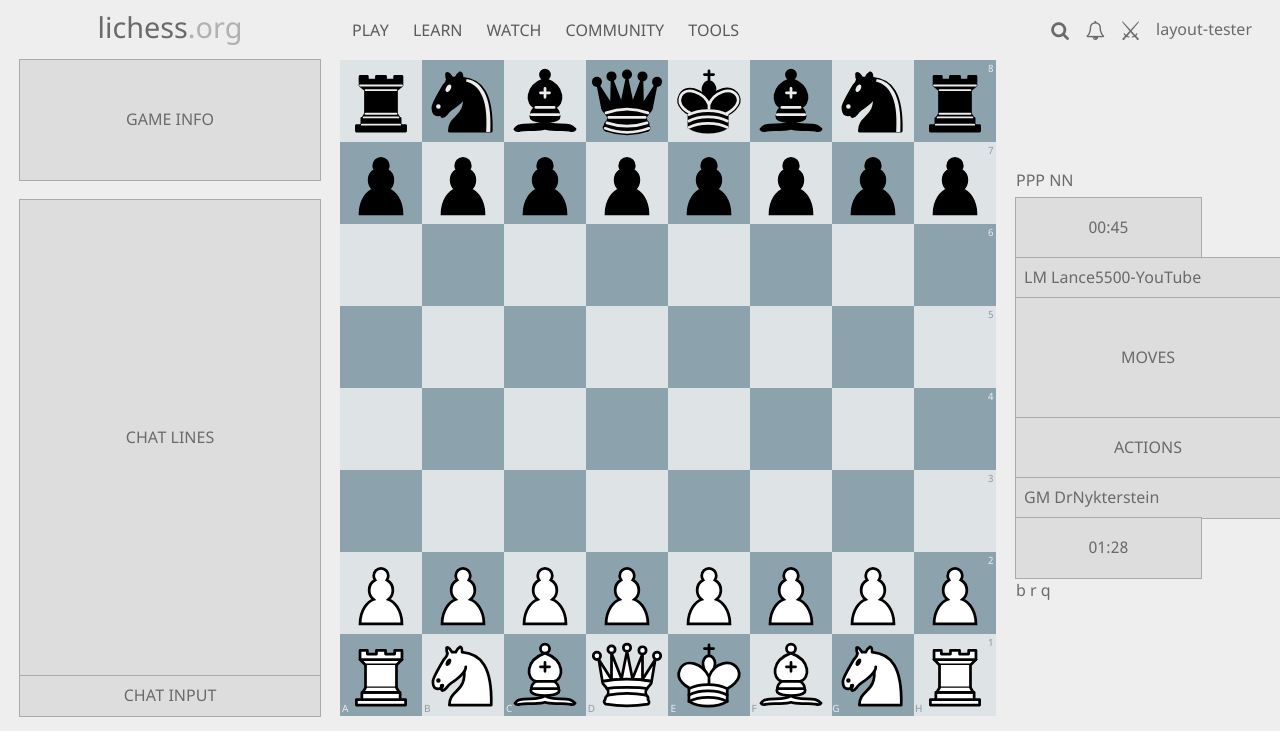
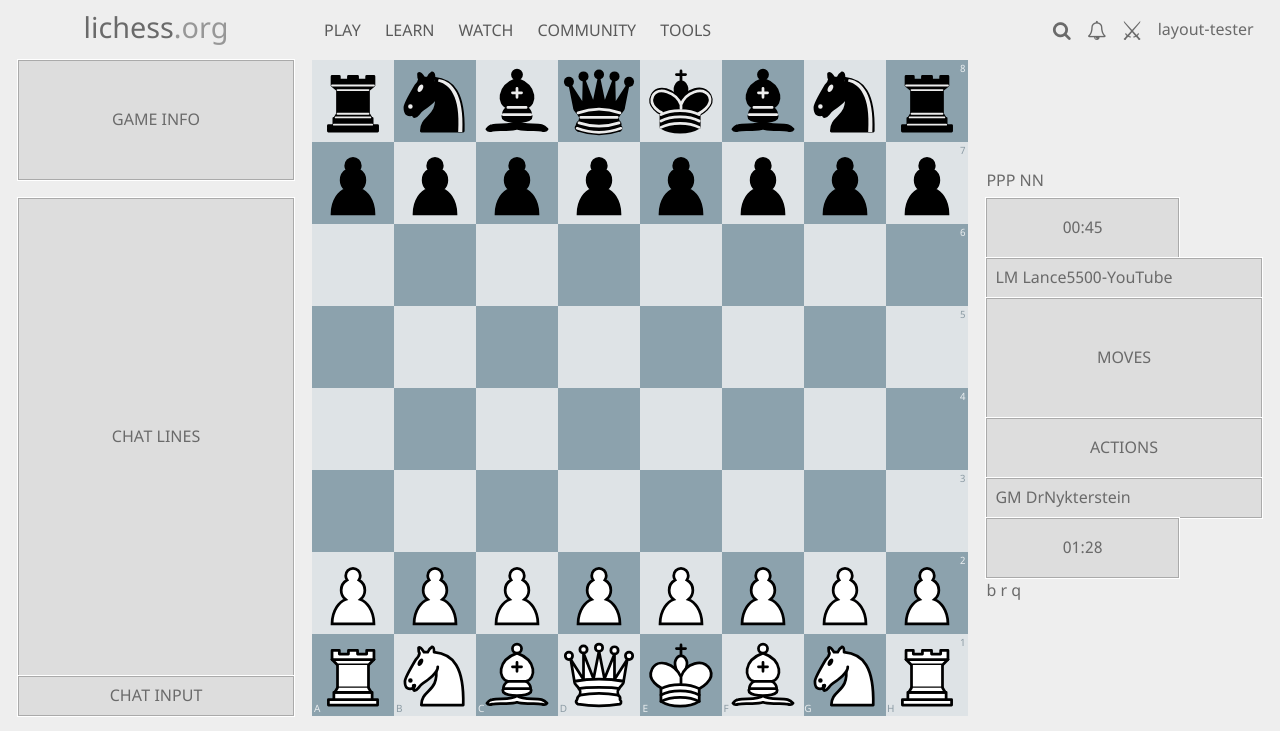
Before and after one commit to ornicar/lichess-layout, an Eleventy site: page src/html/play.html in a window 1280 px wide. Shown: the top 731 px of the page. Built offline with nearby package versions, Linux system fonts and the light colour scheme; Eleventy itself is replaced by a stand-in of ours; files that its build step writes are made by us from their sources.

Commit message:
more layout tweaks

```diff
--- a/src/scss/base/_variables.scss
+++ b/src/scss/base/_variables.scss
@@ -5,7 +5,7 @@
 $x-small: (min-width 650px);
 $small: (min-width 800px);
 $medium: (min-width 1000px);
-$large: (min-width 1200px);
+$large: (min-width 1120px);
 
 $not-small: (max-width 799px);
 
@@ -19,7 +19,7 @@
 $portrait: (orientation portrait);
 $landscape: (orientation landscape);
 
-$block-gap: 2.5vmin;
+$block-gap: 2.3vmin;
 
 $header-big: 60px;
 $header-tiny: 40px;
--- a/src/scss/components/_chess.scss
+++ b/src/scss/components/_chess.scss
@@ -11,18 +11,20 @@
 $col-2-moves-height: auto;
 $col-2-actions-height: 60px;
 
-@mixin col-2-grid-columns-with-borders($borders) {
+@mixin col-2-grid-columns-with-gaps($left, $center, $right) {
   grid-template-columns:
-  $borders
+  $left
   minmax(200px, calc((100vh - var(--header-size))))
-  minmax(min-content, auto)
-  $borders;
+  $center
+  minmax(200px, auto)
+  $right;
   @include breakpoint($zoom-enabled) {
     grid-template-columns:
-    $borders
+    $left
     minmax(200px, calc((100vh * var(--scale) - var(--header-size))))
-    minmax(min-content, auto)
-    $borders;
+    $center
+    minmax(200px, auto)
+    $right;
   }
 }
 
@@ -53,7 +55,7 @@
   $col-1-moves-height;
 
   @include breakpoint($col-2) {
-    @include col-2-grid-columns-with-borders(auto);
+    @include col-2-grid-columns-with-gaps(auto, minmax($block-gap, auto), auto);
     @include col-2-grid-rows-with-moves(0);
     @include breakpoint($room-for-moves) {
       @include col-2-grid-rows-with-moves($col-2-moves-height);
@@ -61,7 +63,7 @@
   }
 
   @include breakpoint($col-3) {
-    @include col-2-grid-columns-with-borders(0);
+    @include col-2-grid-columns-with-gaps(0, $block-gap, 0);
   }
 
   .chess__board {
@@ -150,8 +152,7 @@
 
 @include breakpoint($col-2) {
   .chess__play {
-    grid-column: 3;
-    margin-left: $block-gap;
+    grid-column: 4;
     max-width: 33vw;
   }
   .chess__clock {
--- a/src/scss/components/_layout.scss
+++ b/src/scss/components/_layout.scss
@@ -15,7 +15,6 @@
 
   --zoom: 75;
   --scale: calc((var(--zoom) / 100) * 0.7 + 0.3);
-  --board-size: calc(100vh - var(--header-size));
 
   grid-template-columns: 1fr;
 
@@ -35,8 +34,8 @@
     grid-template-columns:
     minmax(0, 1fr)
     minmax(200px, 300px)
-    minmax(200px, calc(var(--board-size) * var(--scale)))
-    minmax(240px, 300px)
+    minmax(600px, calc(100vh * var(--scale) - var(--header-size)))
+    minmax(200px, 300px)
     minmax(0, 1fr);
   }
 }
--- a/src/scss/components/_placeholder.scss
+++ b/src/scss/components/_placeholder.scss
@@ -5,7 +5,8 @@
   justify-content: center;
   align-items: center;
   text-transform: uppercase;
-  outline: 1px solid #aaa;
+  outline: 1px solid #fff;
+  border: 1px solid #aaa;
 }
 
 .game__info {
```
Also changed, not shown: assets/css/main.css.
